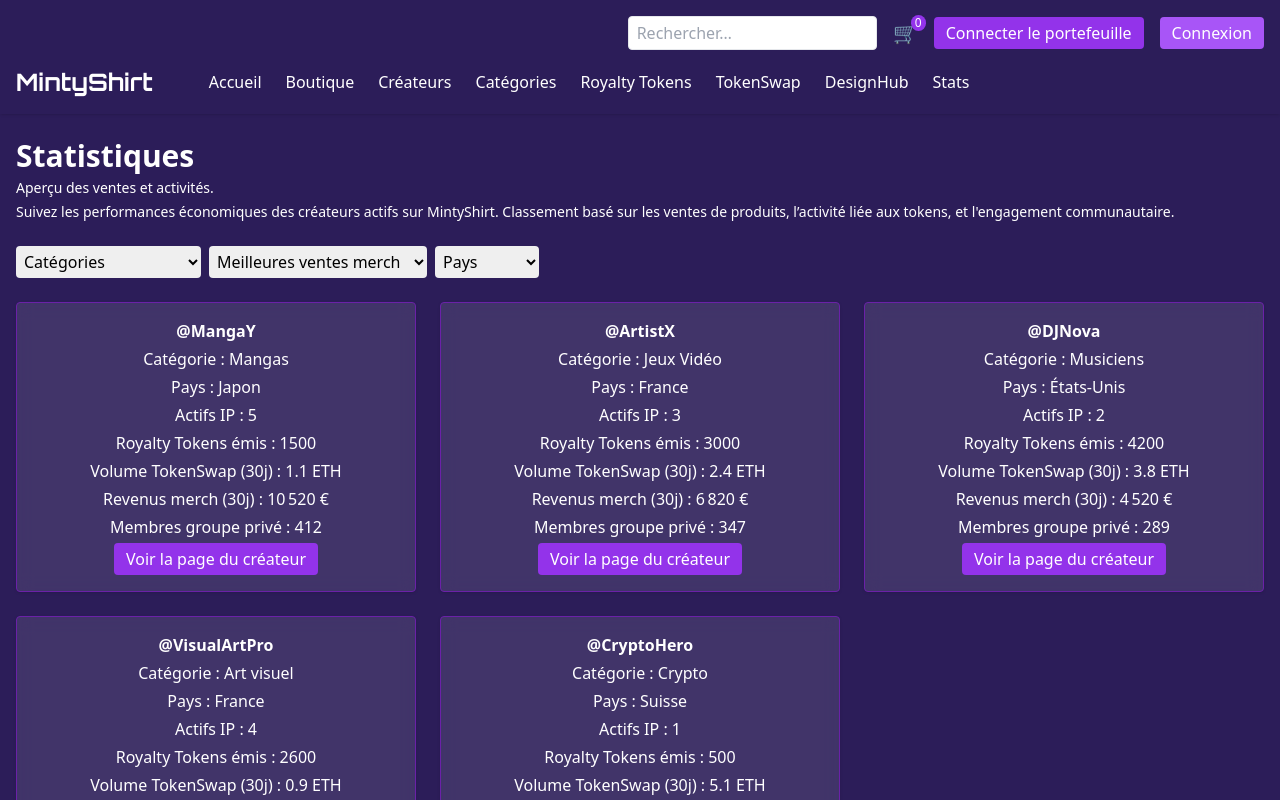
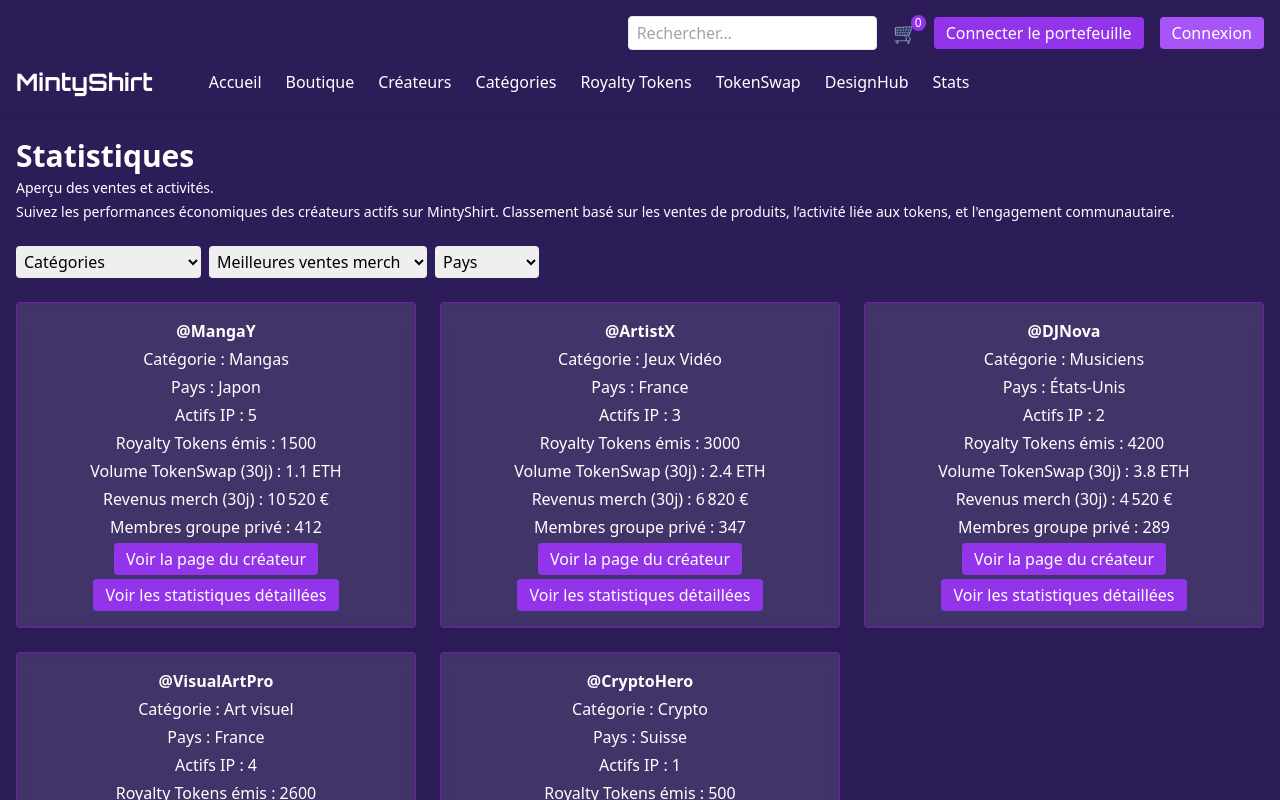
Before and after one commit to mintyshirt/mintyshirt, a React (Vite) app: page /stats in a window 1280 px wide. Shown: the top 800 px of the page. Built offline with nearby package versions, Linux system fonts and the light colour scheme.

Commit message:
Add detailed stats link in StatsPage

```diff
--- a/src/components/StatsPage.tsx
+++ b/src/components/StatsPage.tsx
@@ -191,6 +191,12 @@ export default function StatsPage() {
               >
                 Voir la page du créateur
               </Link>
+              <Link
+                to={`/stats/${creator.slug}`}
+                className="bg-purple-600 hover:bg-purple-700 transition-colors text-white px-3 py-1 rounded inline-block mt-2"
+              >
+                Voir les statistiques détaillées
+              </Link>
             </div>
           ))}
         </div>
```
